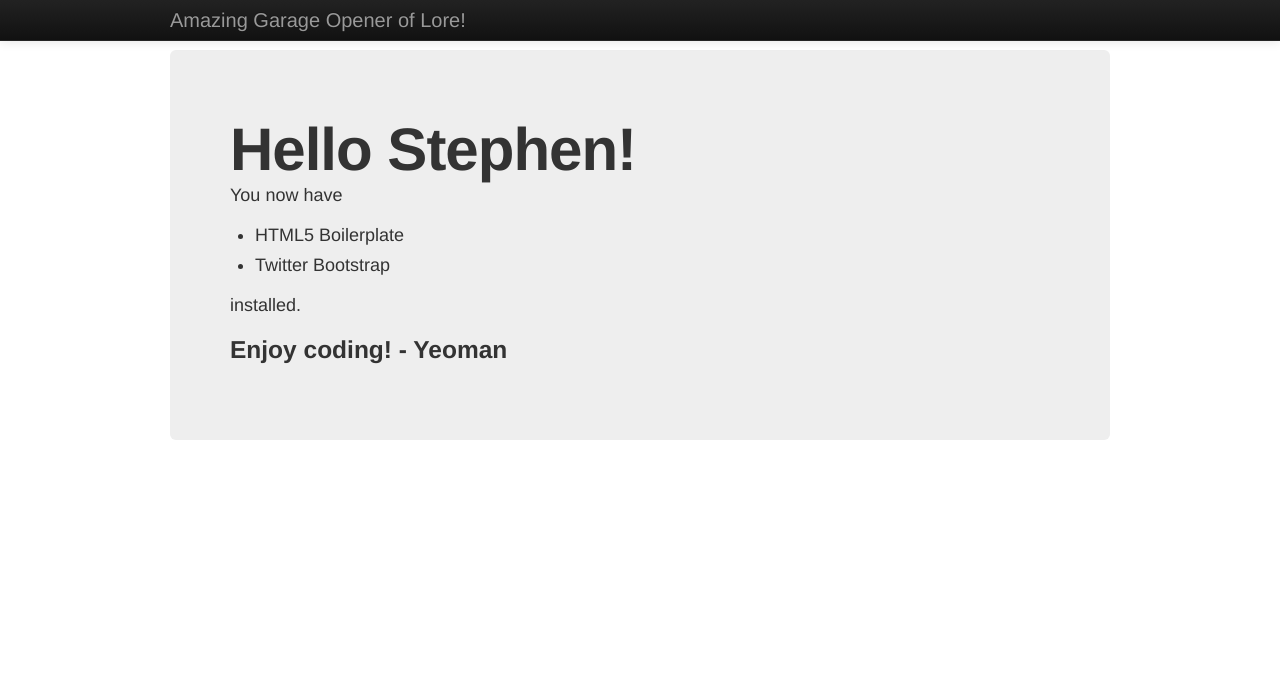
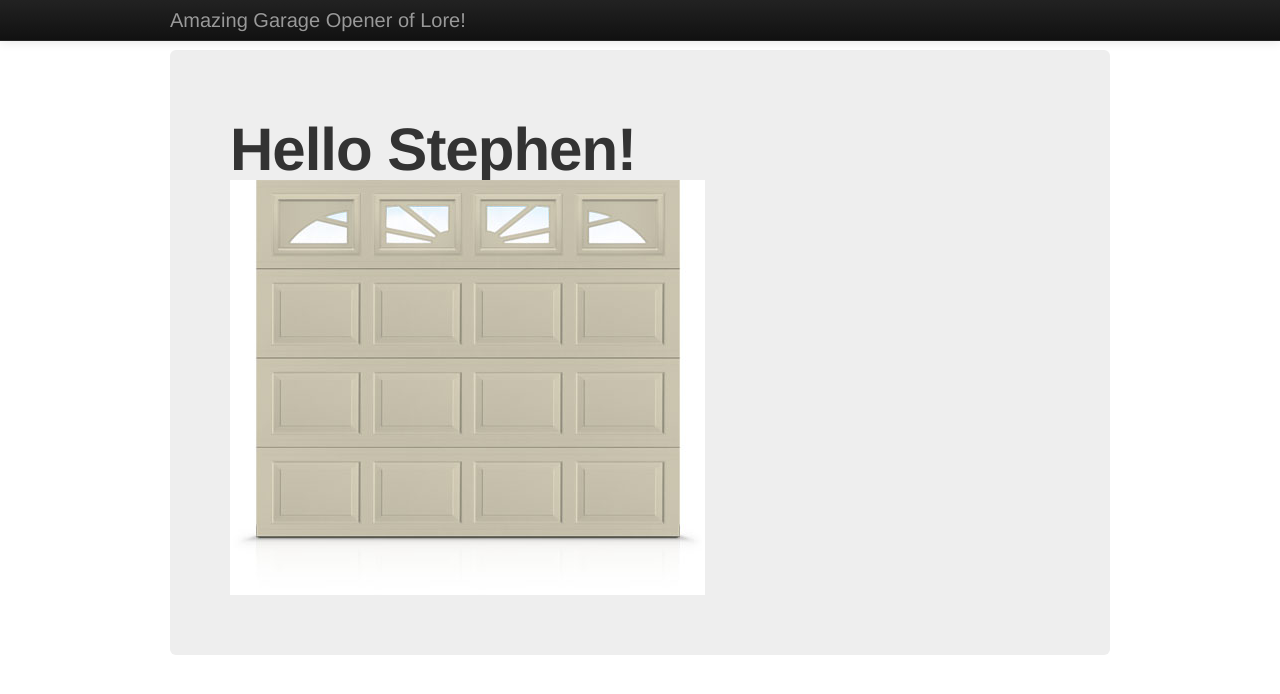
Before and after one commit to stephenvisser/GarageApp, a website: page app/index.html in a window 1280 px wide. Drawn offline with nearby package versions, Linux system fonts and the light colour scheme; files that its build step writes are made by us from their sources.

Commit message:
Put the garage door in the content of the index page

```diff
--- a/app/index.html
+++ b/app/index.html
@@ -22,13 +22,7 @@
         <div class="container" style="margin-top:50px">
             <div class="hero-unit">
                 <h1>Hello Stephen!</h1>
-                <p>You now have</p>
-                <ul>
-                    <li>HTML5 Boilerplate</li>
-                    <li>Twitter Bootstrap</li>
-                </ul>
-                <p>installed.</p>
-                <h3>Enjoy coding! - Yeoman</h3>
+                <img src="images/door.jpg"></img>
             </div>
         </div>
     </body>
```
